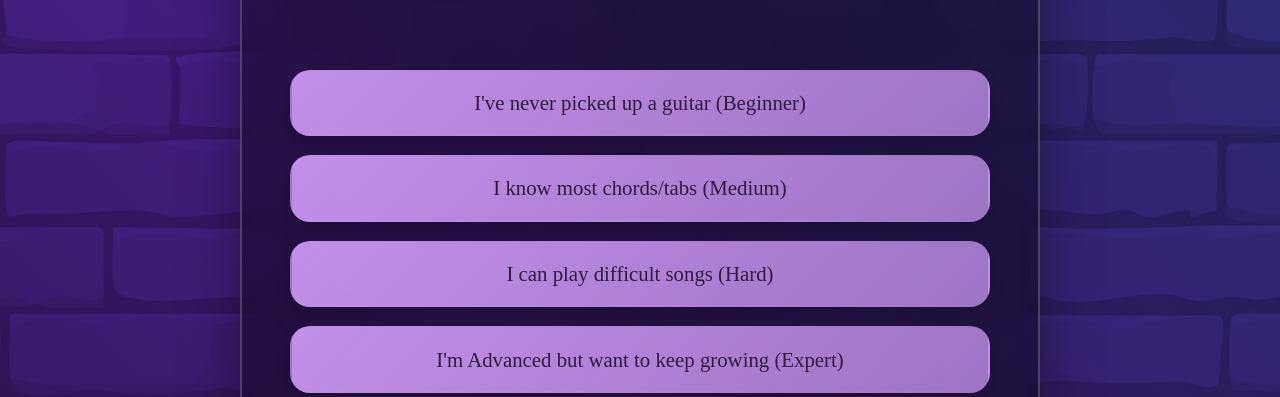
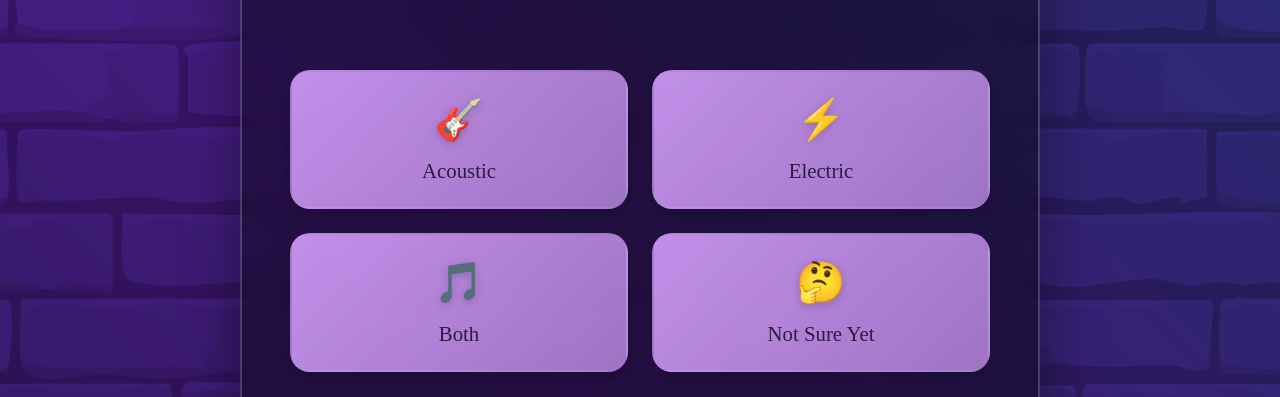
Before and after one commit to warp-records/TechTunesTmp, a React app in the folder frontend/: page /onboard in a window 1280 px wide. Shown: the part 550-947 px from the top of the page. Built offline with nearby package versions, Linux system fonts and the light colour scheme; the HTML template or start-up script is replaced by a standard one.

Commit message:
implement rectangle select

```diff
--- /dev/null
+++ b/frontend/src/pages/Onboard/Guitar.css
@@ -0,0 +1,87 @@
+
+.guitar-options {
+  display: grid;
+  grid-template-columns: repeat(auto-fit, minmax(280px, 1fr));
+  gap: 1.5rem;
+  margin-bottom: 3rem;
+}
+
+.guitar-option {
+  position: relative;
+  animation: slideInUp 0.6s ease both;
+}
+
+.guitar-option:nth-child(1) { animation-delay: 1.0s; }
+.guitar-option:nth-child(2) { animation-delay: 1.1s; }
+.guitar-option:nth-child(3) { animation-delay: 1.2s; }
+.guitar-option:nth-child(4) { animation-delay: 1.3s; }
+
+.guitar-option input[type="radio"] {
+  position: absolute;
+  opacity: 0;
+  width: 0;
+  height: 0;
+}
+
+.guitar-label {
+  display: block;
+  background: linear-gradient(135deg, rgba(212, 158, 251, 0.9), rgba(212, 158, 251, 0.7));
+  color: #2d1b3d;
+  border: var(--border-width) solid transparent;
+  border-radius: var(--border-radius);
+  padding: 1.5rem 2rem;
+  font-size: 1.3rem;
+  font-weight: 500;
+  cursor: pointer;
+  transition: var(--transition);
+  position: relative;
+  backdrop-filter: blur(10px);
+  box-shadow: 0 5px 15px var(--shadow-light);
+  text-align: center;
+  min-height: 120px;
+  display: flex;
+  flex-direction: column;
+  align-items: center;
+  justify-content: center;
+  gap: 0.5rem;
+}
+
+.guitar-icon {
+  font-size: 2.5rem;
+  margin-bottom: 0.5rem;
+  filter: drop-shadow(0 2px 4px rgba(0, 0, 0, 0.2));
+}
+
+.guitar-label::before {
+  content: '';
+  position: absolute;
+  top: 0;
+  left: 0;
+  right: 0;
+  bottom: 0;
+  background: linear-gradient(135deg, var(--primary-purple), var(--accent-yellow));
+  border-radius: var(--border-radius);
+  opacity: 0;
+  transition: opacity 0.3s ease;
+  z-index: -1;
+}
+
+.guitar-label:hover {
+  transform: translateY(-5px);
+  box-shadow: 0 10px 30px var(--shadow-dark);
+}
+
+.guitar-label:hover::before {
+  opacity: 1;
+}
+
+.guitar-option input[type="radio"]:checked + .guitar-label {
+  background: linear-gradient(135deg, var(--accent-yellow), #fff3a0);
+  border-color: #2d1b3d;
+  transform: translateY(-5px);
+  box-shadow: 0 10px 30px var(--shadow-dark);
+}
+
+.guitar-option input[type="radio"]:checked + .guitar-label::before {
+  opacity: 0;
+}
--- a/frontend/src/pages/Onboard/Onboard.jsx
+++ b/frontend/src/pages/Onboard/Onboard.jsx
@@ -4,6 +4,7 @@ import { useState } from 'react';
 import Pickbot from '../../components/Pickbot.jsx'
 import './Onboard.css'
 import './Select.css'
+import './Guitar.css'
 
 export default function Onboard() {
   const [progIdx, setProgIdx] = useState(0);
@@ -35,6 +36,13 @@ export default function Onboard() {
     "I'm Advanced but want to keep growing (Expert)",
   ]
 
+  const guitarTypes = [
+    "Acoustic",
+    "Electric",
+    "Both",
+    "Not Sure Yet",
+  ]
+
   return (
     <>
       <main class="main-container">
@@ -43,7 +51,9 @@ export default function Onboard() {
             <Pickbot />
             <Dialogue text={pickBotDialogue[progIdx]} />
           </div>
-          <Select options={skillOptions} multiSelect={false} />
+
+          {/* <ListSelect options={skillOptions} multiSelect={false} />*/}
+          <RectSelect options={guitarTypes} emojis={['🎸', '⚡', '🎵', '🤔']} />
           <ProgressDots pos={progIdx} />
           <div class="continue-section">
 
@@ -80,7 +90,7 @@ function ProgressDots({ pos }) {
   )
 }
 
-function Select({ options, multiSelect }) {
+function ListSelect({ options, multiSelect }) {
   const items = options.map(option =>
     <div class="skill-option">
       <div className="skill-label">
@@ -96,3 +106,20 @@ function Select({ options, multiSelect }) {
       </div>
   )
 }
+
+function RectSelect({ options, emojis }) {
+  const items = options.map((option, idx) =>
+    <div class="guitar-option">
+      <input type="radio" name="guitarType" value="acoustic" id="acoustic"/>
+      <label for="acoustic" class="guitar-label">
+        <div class="guitar-icon">{emojis[idx]}</div>
+        <div>{option}</div>
+      </label>
+    </div>
+  );
+
+  return (
+    <div class="guitar-options">
+      {items}
+    </div>);
+}
```
